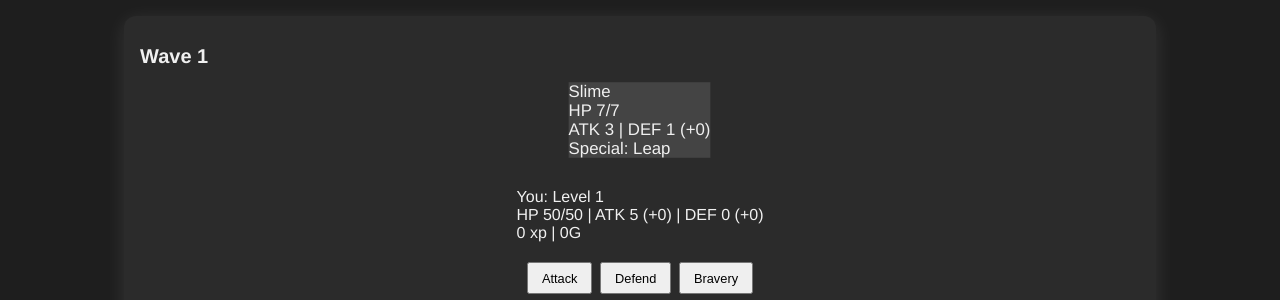
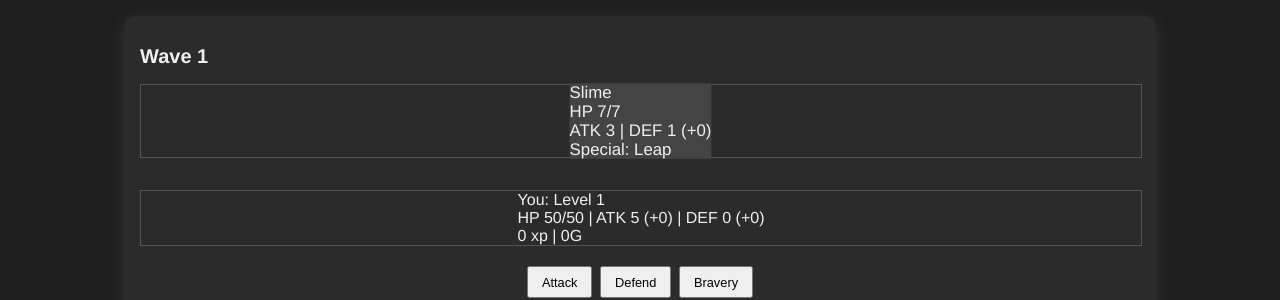
Before and after one commit to ToolSchism/Quest, a plain HTML site: page index.html in a window 1280 px wide. Shown: the top 300 px of the page. Drawn offline with Linux system fonts and the light colour scheme.

Commit message:
i forgot the borders to the player and enemy..

```diff
--- a/styles.css
+++ b/styles.css
@@ -32,6 +32,7 @@ body {
 #enemy-container {
     display: flex;
     justify-content: space-around;
+    border: 1px solid #555;
     width: 100%;
     margin-bottom: 2vh; /* Increased margin */
     flex-grow: 1;
@@ -39,6 +40,7 @@ body {
 
 #player-container {
     width: 100%;
+    border: 1px solid #555;
     display: flex;
     justify-content: center;
     margin-top: 2vh; /* Increased margin */
```
